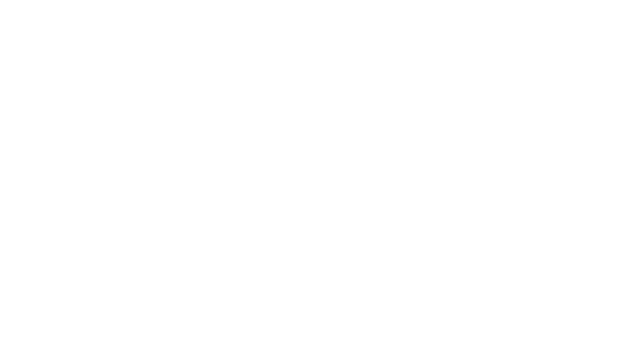
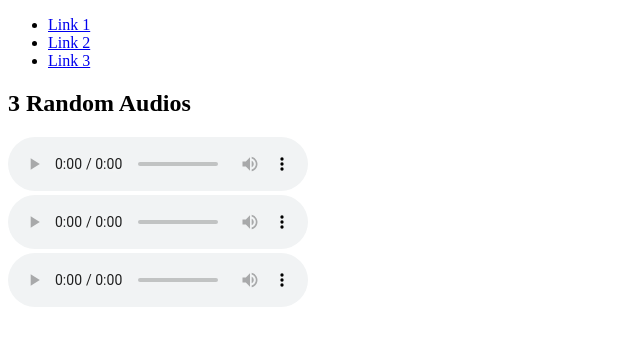
Before and after one commit to acciojob/semantic-navbar-and-audios-KaviShalinist, a website: page main.html in a window 1280 px wide. Shown: the whole page, without its empty margins (0-640 px from the left). Drawn offline with Linux system fonts and the light colour scheme.

Commit message:
created a submission

```diff
--- a/main.html
+++ b/main.html
@@ -8,6 +8,30 @@
 
 <body>
 	<!-- the entire body must be written by student -->
+	<nav>
+        <ul>
+            <li><a href="https://example.com/link1">Link 1</a></li>
+            <li><a href="https://example.com/link2">Link 2</a></li>
+            <li><a href="https://example.com/link3">Link 3</a></li>
+        </ul>
+    </nav>
+    <section>
+        <h2>3 Random Audios</h2>
+        <audio controls>
+            <source src="http://commondatastorage.googleapis.com/codeskulptor-demos/DDR_assets/Kangaroo_MusiQue_-_The_Neverwritten_Role_Playing_Game.mp3" type="audio/mpeg">
+            Your browser does not support the audio element.
+        </audio>
+        <br>
+        <audio controls>
+            <source src="http://commondatastorage.googleapis.com/codeskulptor-assets/Epoq-Lepidoptera.ogg" type="audio/ogg">
+            Your browser does not support the audio element.
+        </audio>
+        <br>
+        <audio controls>
+            <source src="http://codeskulptor-demos.commondatastorage.googleapis.com/pang/paza-moduless.mp3" type="audio/mpeg">
+            Your browser does not support the audio element.
+        </audio>
+    </section>
     <script type="text/javascript" src="./script.js">
 </script>
 
```
